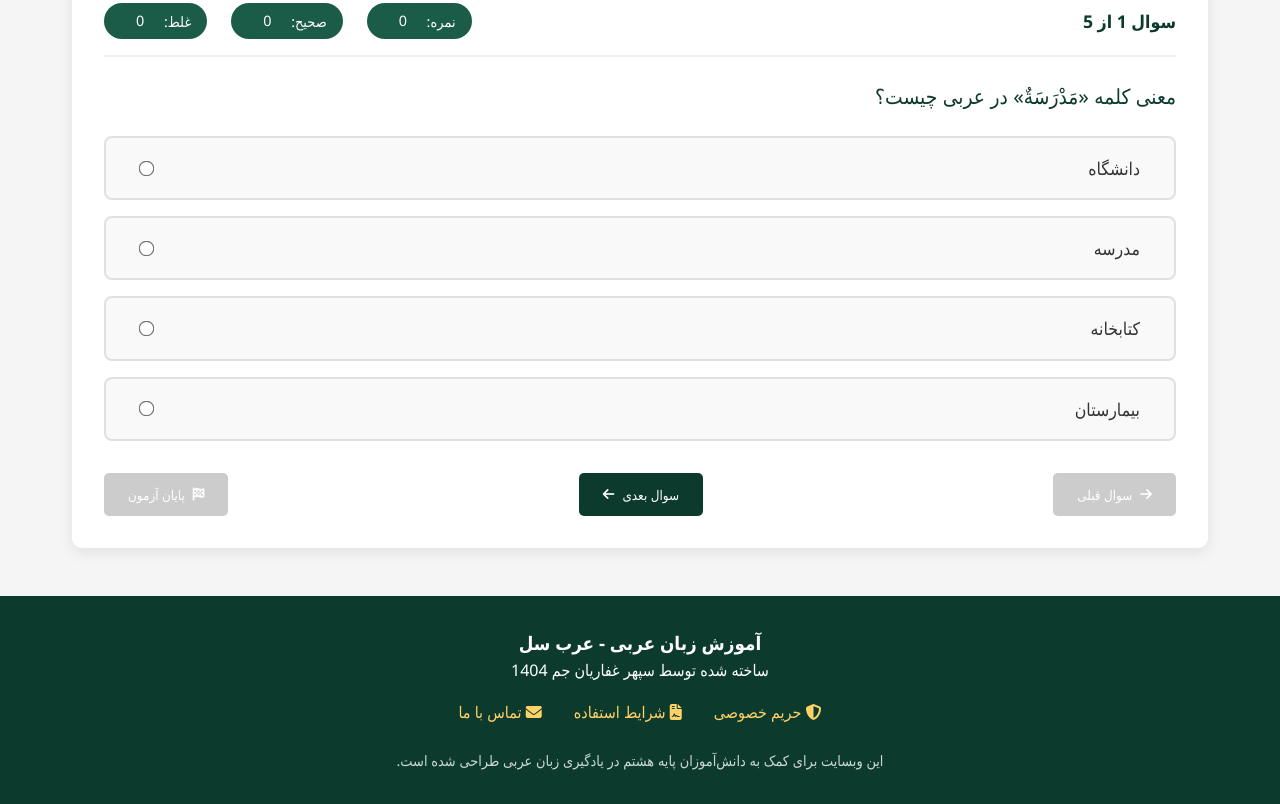
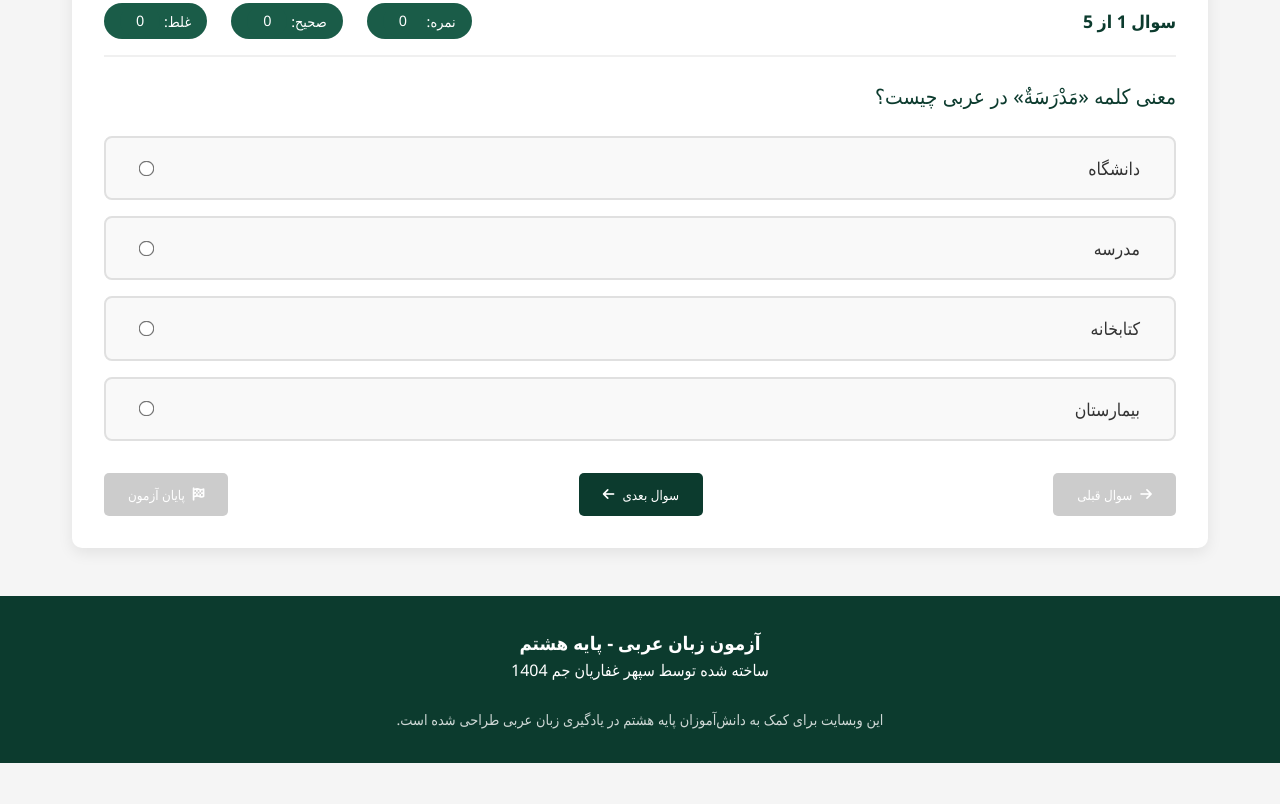
Before and after one commit to SepehrJam/arabsell.github.io, a plain HTML site: page index.html in a window 1280 px wide. Shown: the part 627-1431 px from the top of the page. After the commit the page ends 1390 px from the top, so only its background shows below. Drawn offline with Linux system fonts and the light colour scheme.

Commit message:
Update index.html

```diff
--- a/index.html
+++ b/index.html
@@ -97,16 +97,12 @@
 
     <footer>
         <div class="footer-content">
-            <h3>آموزش زبان عربی - عرب سل</h3>
+            <h3>آزمون زبان عربی - پایه هشتم</h3>
             <p>ساخته شده توسط سپهر غفاریان جم 1404</p>
-            <div class="footer-links">
-                <a href="#"><i class="fas fa-shield-alt"></i> حریم خصوصی</a>
-                <a href="#"><i class="fas fa-file-contract"></i> شرایط استفاده</a>
-                <a href="#"><i class="fas fa-envelope"></i> تماس با ما</a>
-            </div>
             <p class="copyright">این وبسایت برای کمک به دانش‌آموزان پایه هشتم در یادگیری زبان عربی طراحی شده است.</p>
         </div>
     </footer>
     <script src="script.js"></script>
 </body>
+
 </html>
```
